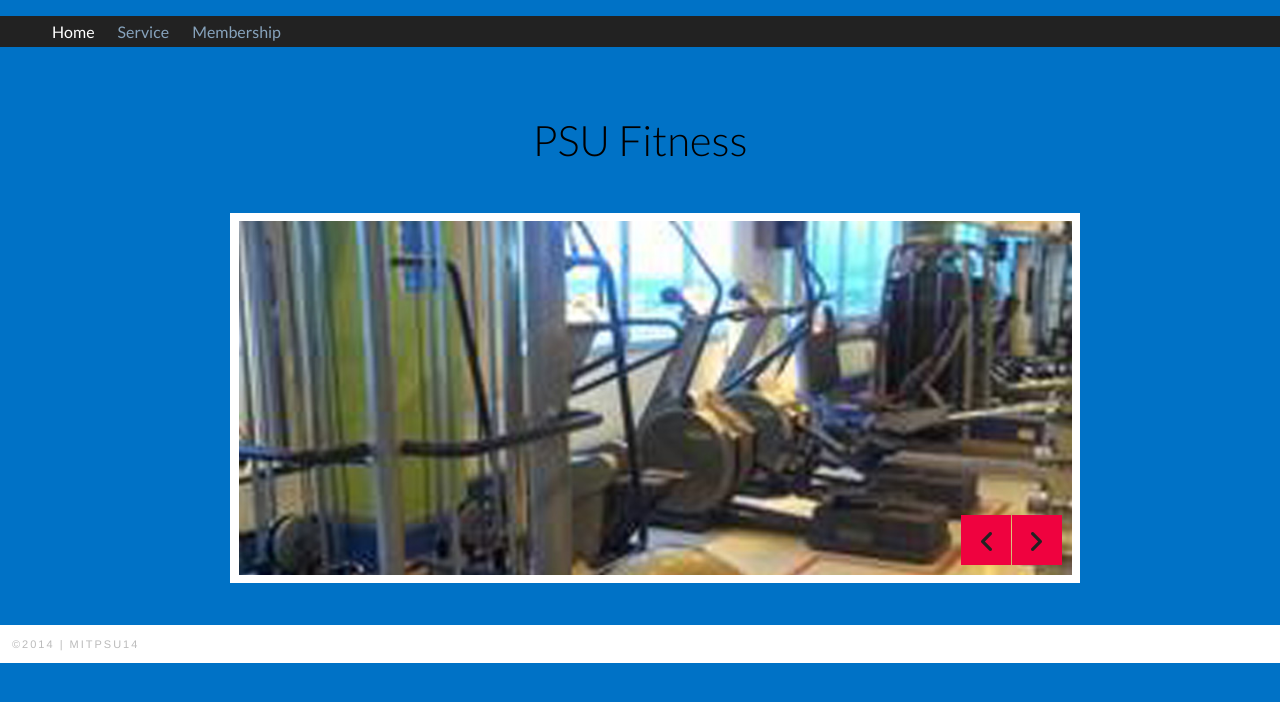
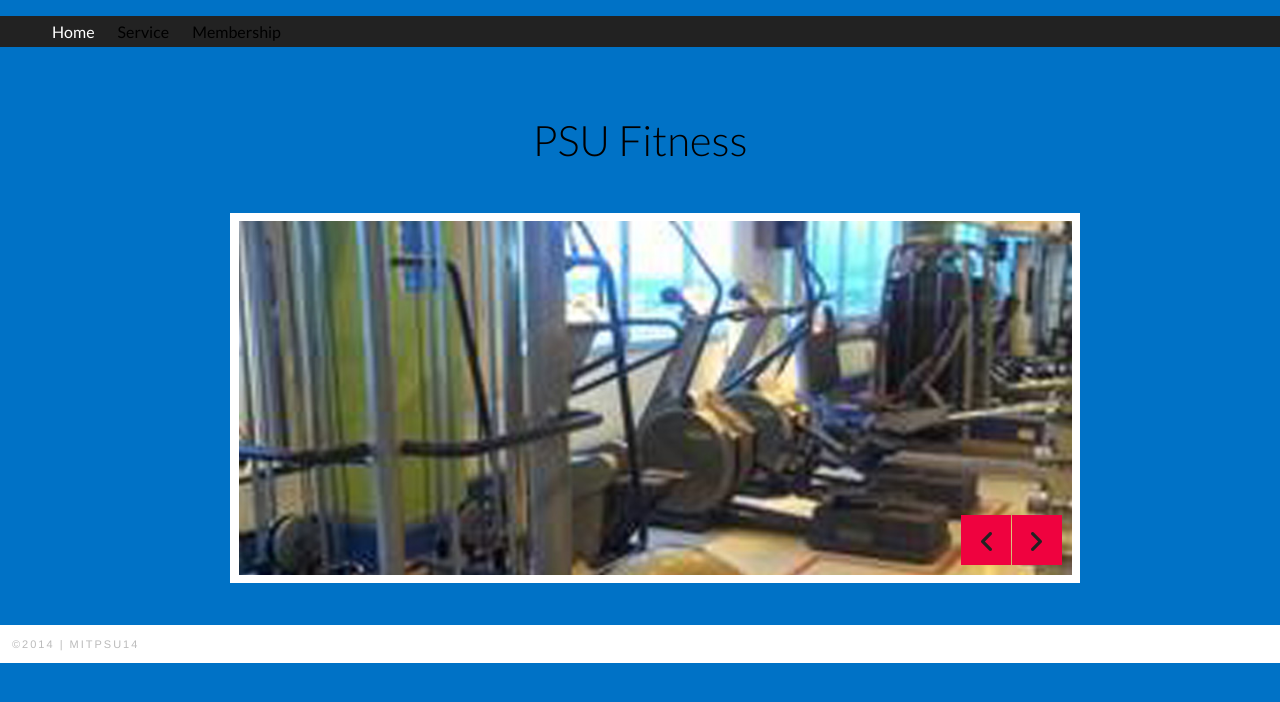
Before and after one commit to 5810121061-Illias/WebProject, a plain HTML site: page index.html in a window 1280 px wide. Shown: the top 702 px of the page. Drawn offline with Linux system fonts and the light colour scheme; a web font is replaced by a local one.

Commit message:
Update CSS font menu colour of component.css

```diff
--- a/asset/css/sildeimages/component.css
+++ b/asset/css/sildeimages/component.css
@@ -23,7 +23,7 @@
 	display: inline-block;
 	margin-right: -4px;
 	padding: 6px 12px;
-	color: #87a3bc;
+	color: #000;
 	text-decoration: none;
 	transition: 300ms ease-out;
 }
```
